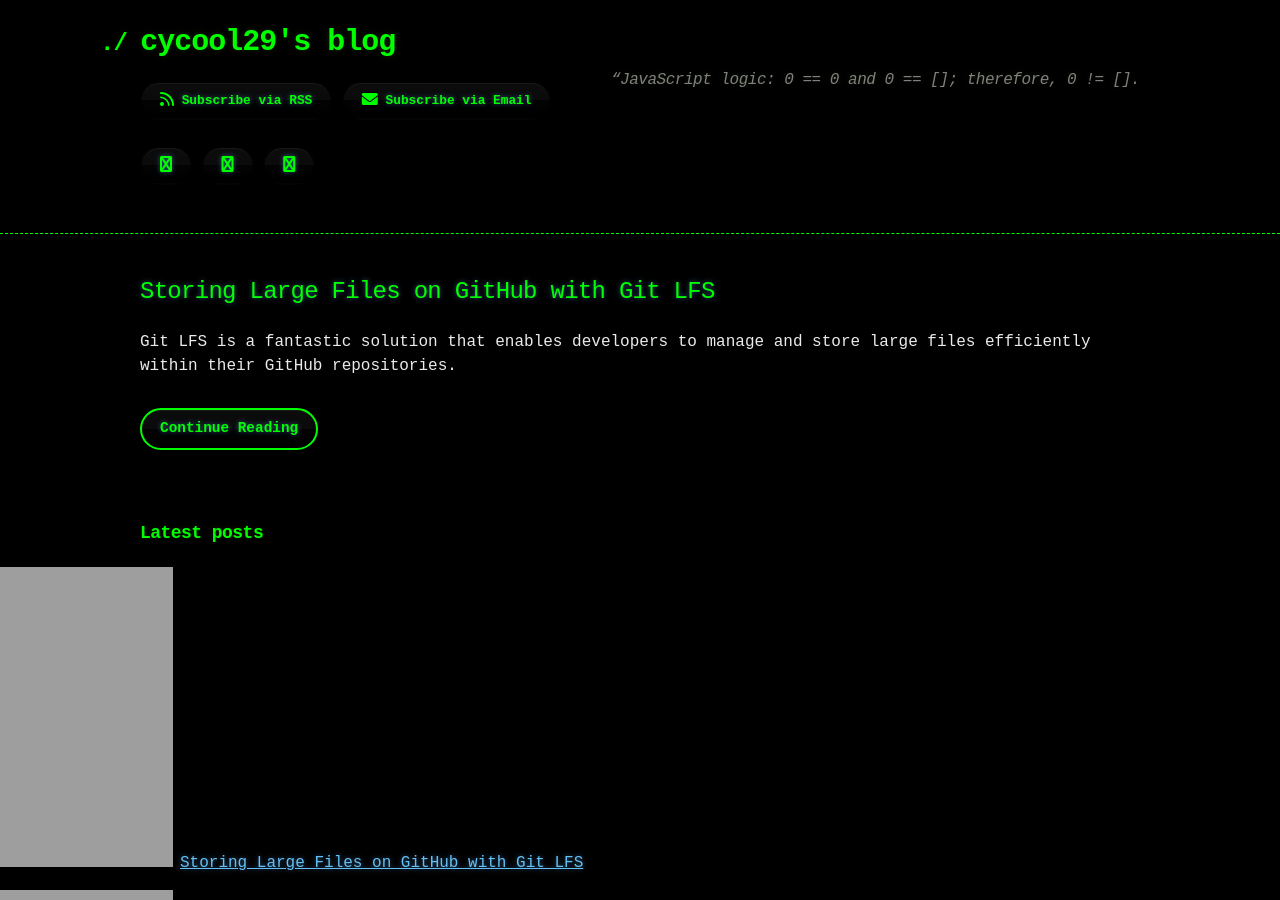
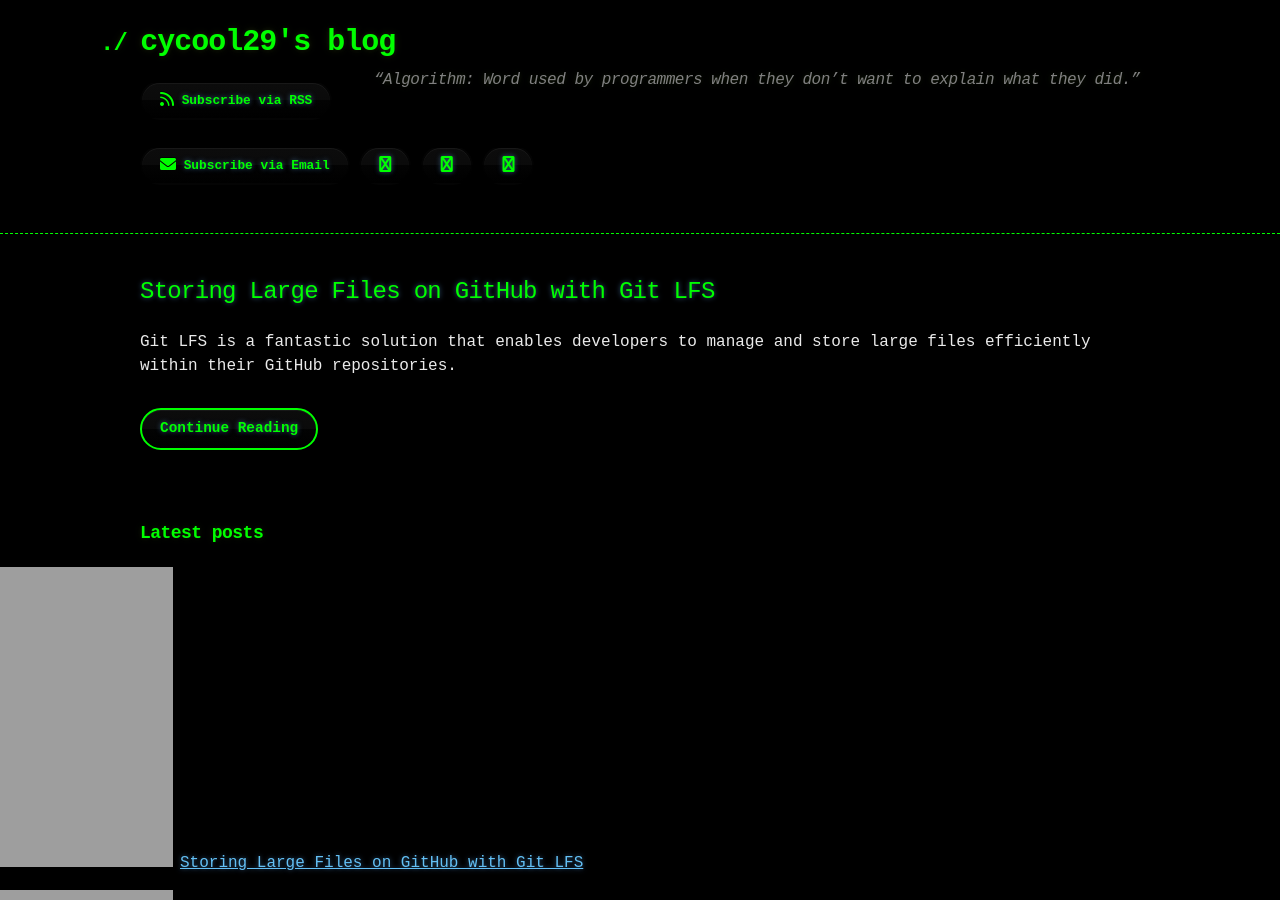
Before and after one commit to cycool29/cycool29.github.io, a Jekyll site: the page built from index.md, in a window 1280 px wide and 900 px high. Built offline with Jekyll 4.4.1, drawn with Linux system fonts in a browser that asks for light colours; a style sheet for code colours, icons or effects is not loaded.

Commit message:
Update quotes

```diff
--- a/_config.yml
+++ b/_config.yml
@@ -1,5 +1,5 @@
 title: cycool29's blog
-description: "“JavaScript logic: 0 == 0 and 0 == []; therefore, 0 != []. "
+description: "“Algorithm: Word used by programmers when they don’t want to explain what they did.” "
 bio: A high school student. Intermediate in Python, Git, Bash. Learning JavaScript. He/Him. "
 author: cycool29
 url: https://cycool29.github.io
```
